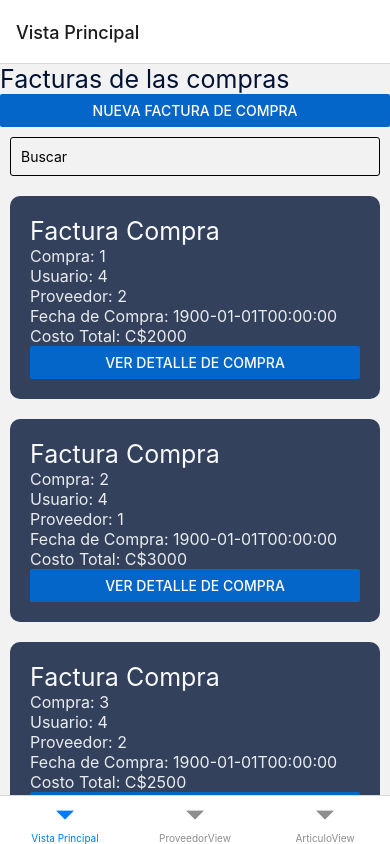
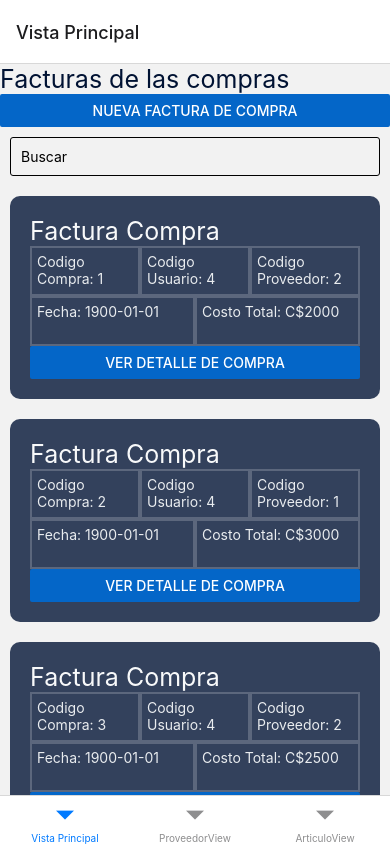
Before and after one commit to JulioAburto/CalzadoMiFavorita, a React Native app: screen /MainView in a window 390 px wide. Built offline with nearby package versions, Linux system fonts and the light colour scheme.

Commit message:
Modificacion diseño de la compra y detalle

```diff
--- a/APIDatabase/Articulo.json
+++ b/APIDatabase/Articulo.json
@@ -7,7 +7,7 @@
 		"Código_Articulo": 0,
 		"Nombre_Articulo": "Zapato Nike",
 		"Descripcion_Articulo": "Zapato para realizar deportes",
-		"Fecha_Registro": "1900-01-01T00:00:00",
+		"Fecha_Registro": "1900-01-01",
 		"Estado": true
 	},
 	{
@@ -18,7 +18,7 @@
 		"Código_Articulo": 1,
 		"Nombre_Articulo": "Sandalia Rosita",
 		"Descripcion_Articulo": "Sandalia para damas",
-		"Fecha_Registro": "1900-01-01T00:00:00",
+		"Fecha_Registro": "1900-01-01",
 		"Estado": true
 	},
 	{
@@ -29,7 +29,7 @@
 		"Código_Articulo": 2,
 		"Nombre_Articulo": "Zapato Artezano",
 		"Descripcion_Articulo": "Zapato casual para toda ocasion",
-		"Fecha_Registro": "1900-01-01T00:00:00",
+		"Fecha_Registro": "1900-01-01",
 		"Estado": false
 	},
 	{
@@ -40,7 +40,7 @@
 		"Código_Articulo": 3,
 		"Nombre_Articulo": "Zapato Adidas",
 		"Descripcion_Articulo": "Zapato de corte bajo para dama",
-		"Fecha_Registro": "1900-01-01T00:00:00",
+		"Fecha_Registro": "1900-01-01",
 		"Estado": true
 	},
 	{
@@ -51,7 +51,7 @@
 		"Código_Articulo": 0,
 		"Nombre_Articulo": "Zapato Nike",
 		"Descripcion_Articulo": "Zapato para realizar deportes",
-		"Fecha_Registro": "1900-01-01T00:00:00",
+		"Fecha_Registro": "1900-01-01",
 		"Estado": true
 	},
 	{
@@ -62,7 +62,7 @@
 		"Código_Articulo": 1,
 		"Nombre_Articulo": "Sandalia Air Jordan",
 		"Descripcion_Articulo": "Sandalia para damas",
-		"Fecha_Registro": "1900-01-01T00:00:00",
+		"Fecha_Registro": "1900-01-01",
 		"Estado": true
 	},
 	{
@@ -73,7 +73,7 @@
 		"Código_Articulo": 2,
 		"Nombre_Articulo": "Zapato Bota Cuero",
 		"Descripcion_Articulo": "Zapato casual para toda ocasion",
-		"Fecha_Registro": "1900-01-01T00:00:00",
+		"Fecha_Registro": "1900-01-01",
 		"Estado": false
 	},
 	{
@@ -84,7 +84,7 @@
 		"Código_Articulo": 3,
 		"Nombre_Articulo": "Zapato Formales",
 		"Descripcion_Articulo": "Zapato de corte bajo para dama",
-		"Fecha_Registro": "1900-01-01T00:00:00",
+		"Fecha_Registro": "1900-01-01",
 		"Estado": true
 	}
 ]
--- a/APIDatabase/Compra_Articulo.json
+++ b/APIDatabase/Compra_Articulo.json
@@ -3,84 +3,84 @@
 		"Id_Compra": 1,
 		"Id_Usuario": 4,
 		"Id_Proveedor": 2,
-		"Fecha_Compra": "1900-01-01T00:00:00",
+		"Fecha_Compra": "1900-01-01",
 		"Total_Costo": 2000
 	},
 	{
 		"Id_Compra": 2,
 		"Id_Usuario": 4,
 		"Id_Proveedor": 1,
-		"Fecha_Compra": "1900-01-01T00:00:00",
+		"Fecha_Compra": "1900-01-01",
 		"Total_Costo": 3000
 	},
 	{
 		"Id_Compra": 3,
 		"Id_Usuario": 4,
 		"Id_Proveedor": 2,
-		"Fecha_Compra": "1900-01-01T00:00:00",
+		"Fecha_Compra": "1900-01-01",
 		"Total_Costo": 2500
 	},
 	{
 		"Id_Compra": 4,
 		"Id_Usuario": 4,
 		"Id_Proveedor": 3,
-		"Fecha_Compra": "1900-01-01T00:00:00",
+		"Fecha_Compra": "1900-01-01",
 		"Total_Costo": 4000
 	},
 	{
 		"Id_Compra": 5,
 		"Id_Usuario": 4,
 		"Id_Proveedor": 2,
-		"Fecha_Compra": "1900-01-01T00:00:00",
+		"Fecha_Compra": "1900-01-01",
 		"Total_Costo": 2000
 	},
 	{
 		"Id_Compra": 6,
 		"Id_Usuario": 4,
 		"Id_Proveedor": 1,
-		"Fecha_Compra": "1900-01-01T00:00:00",
+		"Fecha_Compra": "1900-01-01",
 		"Total_Costo": 3000
 	},
 	{
 		"Id_Compra": 7,
 		"Id_Usuario": 4,
 		"Id_Proveedor": 2,
-		"Fecha_Compra": "1900-01-01T00:00:00",
+		"Fecha_Compra": "1900-01-01",
 		"Total_Costo": 2500
 	},
 	{
 		"Id_Compra": 8,
 		"Id_Usuario": 4,
 		"Id_Proveedor": 3,
-		"Fecha_Compra": "1900-01-01T00:00:00",
+		"Fecha_Compra": "1900-01-01",
 		"Total_Costo": 4000
 	},
 	{
 		"Id_Compra": 9,
 		"Id_Usuario": 4,
 		"Id_Proveedor": 2,
-		"Fecha_Compra": "1900-01-01T00:00:00",
+		"Fecha_Compra": "1900-01-01",
 		"Total_Costo": 2000
 	},
 	{
 		"Id_Compra": 10,
 		"Id_Usuario": 4,
 		"Id_Proveedor": 1,
-		"Fecha_Compra": "1900-01-01T00:00:00",
+		"Fecha_Compra": "1900-01-01",
 		"Total_Costo": 3000
 	},
 	{
 		"Id_Compra": 11,
 		"Id_Usuario": 4,
 		"Id_Proveedor": 2,
-		"Fecha_Compra": "1900-01-01T00:00:00",
+		"Fecha_Compra": "1900-01-01",
 		"Total_Costo": 2500
 	},
 	{
 		"Id_Compra": 12,
 		"Id_Usuario": 4,
 		"Id_Proveedor": 3,
-		"Fecha_Compra": "1900-01-01T00:00:00",
+		"Fecha_Compra": "1900-01-01",
 		"Total_Costo": 4000
 	}
 ]
--- a/APIDatabase/Detalle_Compra.json
+++ b/APIDatabase/Detalle_Compra.json
@@ -6,7 +6,7 @@
 		"Cantidad": 1,
 		"Precio_UnitarioCompra": 3000,
 		"Precio_UnitarioVenta": 3500,
-		"Fecha": "1900-01-01T00:00:00",
+		"Fecha": "1900-01-01",
 		"Total_Costo": 3500
 	},
 	{
@@ -16,7 +16,7 @@
 		"Cantidad": 2,
 		"Precio_UnitarioCompra": 3000,
 		"Precio_UnitarioVenta": 3500,
-		"Fecha": "1900-01-01T00:00:00",
+		"Fecha": "1900-01-01T",
 		"Total_Costo": 6000
 	},
 	{
@@ -26,7 +26,7 @@
 		"Cantidad": 2,
 		"Precio_UnitarioCompra": 2500,
 		"Precio_UnitarioVenta": 3000,
-		"Fecha": "1900-01-01T00:00:00",
+		"Fecha": "1900-01-01T",
 		"Total_Costo": 5000
 	},
 	{
@@ -36,7 +36,7 @@
 		"Cantidad": 1,
 		"Precio_UnitarioCompra": 2500,
 		"Precio_UnitarioVenta": 3000,
-		"Fecha": "1900-01-01T00:00:00",
+		"Fecha": "1900-01-01",
 		"Total_Costo": 2500
 	},
 	{
@@ -46,7 +46,7 @@
 		"Cantidad": 1,
 		"Precio_UnitarioCompra": 3000,
 		"Precio_UnitarioVenta": 3500,
-		"Fecha": "1900-01-01T00:00:00",
+		"Fecha": "1900-01-01",
 		"Total_Costo": 3500
 	},
 	{
@@ -56,7 +56,7 @@
 		"Cantidad": 2,
 		"Precio_UnitarioCompra": 3000,
 		"Precio_UnitarioVenta": 3500,
-		"Fecha": "1900-01-01T00:00:00",
+		"Fecha": "1900-01-01",
 		"Total_Costo": 6000
 	},
 	{
@@ -66,7 +66,7 @@
 		"Cantidad": 2,
 		"Precio_UnitarioCompra": 2500,
 		"Precio_UnitarioVenta": 3000,
-		"Fecha": "1900-01-01T00:00:00",
+		"Fecha": "1900-01-01",
 		"Total_Costo": 5000
 	},
 	{
@@ -76,7 +76,7 @@
 		"Cantidad": 1,
 		"Precio_UnitarioCompra": 2500,
 		"Precio_UnitarioVenta": 3000,
-		"Fecha": "1900-01-01T00:00:00",
+		"Fecha": "1900-01-01",
 		"Total_Costo": 2500
 	}
 ]
--- a/components/utility/CompraContenido.js
+++ b/components/utility/CompraContenido.js
@@ -54,19 +54,23 @@ export { CompraContenido };
 
 const styles = StyleSheet.create({
 	CardStyle: {
-		flex: 4,
 		backgroundColor: "#33415C",
+		flex: 1,
+		alignSelf:"stretch",
+		flexDirection:"column",
 		padding: 20,
 		margin: 10,
 		borderRadius: 10,
 	},
 	Title: {
 		color: "#f8f9fa",
-		fontSize: 25,
+		fontSize: 20,
 	},
 	Atribute: {
+		flex:1,
+		  alignSelf: "stretch",
 		color: "#e9ecef",
-		fontSize: 16,
+		fontSize: 13,
 	},
 	Resumen: {
 		color: "#e9ecef",
--- a/components/utility/cardCompraComp.js
+++ b/components/utility/cardCompraComp.js
@@ -4,14 +4,15 @@ const CardCompraComp = (props) => {
 	return (
 		<View style={styles.CardStyle}>
 			<Text style={styles.Title}>Factura Compra</Text>
-			{/* <Text style={styles.Atribute}>Id: {props.data.IdCurso} </Text> */}
-			<Text style={styles.Atribute}>Compra: {props.data.Id_Compra} </Text>
-			{/* <Text style={styles.Resumen}>Resumen: {props.data.ResumenCurso} </Text> */}
-			<Text style={styles.Atribute}>Usuario: {props.data.Id_Usuario} </Text>
-			<Text style={styles.Atribute}>Proveedor: {props.data.Id_Proveedor} </Text>
-			<Text style={styles.Atribute}>Fecha de Compra: {props.data.Fecha_Compra} </Text>
-			<Text style={styles.Atribute}>Costo Total: C${props.data.Total_Costo} </Text>
-
+			<View style={styles.CardStyles1}>
+				<Text style={styles.Atribute}>Codigo Compra: {props.data.Id_Compra} </Text>
+				<Text style={styles.Atribute}>Codigo Usuario: {props.data.Id_Usuario} </Text>
+				<Text style={styles.Atribute}>Codigo Proveedor: {props.data.Id_Proveedor} </Text>
+			</View>
+			<View style={styles.CardStyles1}>
+				<Text style={styles.Atribute}>Fecha: {props.data.Fecha_Compra} </Text>
+				<Text style={styles.Atribute}>Costo Total: C${props.data.Total_Costo} </Text>
+			</View>
 			<Button
 				title="Ver Detalle de Compra"
 				color="#0466C8"
@@ -33,13 +34,32 @@ const styles = StyleSheet.create({
 		margin: 10,
 		borderRadius: 10,
 	},
+	CardStyles1: {
+		flex: 1,
+		alignSelf: "stretch",
+		flexDirection: "row",
+		backgroundColor: "#33415C",
+		padding: 0,
+		margin: 0,
+		borderRadius: 10,
+		// borderWidth: 1,
+		// borderColor: "#001233",
+		// padding: 5,
+		// margin: 5,
+	},
 	Title: {
 		color: "#f8f9fa",
 		fontSize: 25,
 	},
 	Atribute: {
+		flex: 1,
+		alignSelf: "stretch",
 		color: "#e9ecef",
-		fontSize: 16,
+		fontSize: 14,
+		borderWidth: 2.5,
+		borderColor: "#5C677D",
+		padding: 5,
+		height: 50,
 	},
 	Resumen: {
 		color: "#e9ecef",
--- a/components/view/DetalleCompraView.js
+++ b/components/view/DetalleCompraView.js
@@ -33,12 +33,13 @@ class DetalleCompraView extends React.Component {
 		this.setState({ Dataset: Detalles });
 		this.props.navigation.navigate("DetalleCompraView");
 	};
+
 	render() {
 		return (
 			<ScrollView>
 				{/* <Text style={styles.Title}>Detalle</Text> */}
 				<Button
-					title="Nueva Factura Compra"
+					title="Nueva Detalle de Factura Compra"
 					color="#0466C8"
 					onPress={() => this.props.navigation.navigate("NewDetalleCompra")}
 				></Button>
@@ -51,16 +52,22 @@ class DetalleCompraView extends React.Component {
 				{this.state.Dataset.map((p) => {
 					return (
 						<View style={styles.CardStyles} key={p.Id_DetalleCompra}>
-							<Text style={styles.TitleP}>Factura Compra</Text>
-							{/* <Text style={styles.Atribute}>Identificador compra: {p.Id_Compra}</Text>
-							<Text style={styles.Atribute}>Id Detalle Compra: {p.Id_DetalleCompra}</Text>
-							<Text style={styles.Atribute}>Id Compra: {p.Id_Compra}</Text>
-							<Text style={styles.Atribute}>Id Articulo: {p.Id_Articulo}</Text> */}
-							<Text style={styles.Atribute}>Cantidad: {p.Cantidad}</Text>
-							<Text style={styles.Atribute}>Precio Unitario Compra: {p.Precio_UnitarioCompra}</Text>
-							<Text style={styles.Atribute}>Precio Unitario Venta: {p.Precio_UnitarioVenta}</Text>
-							<Text style={styles.Atribute}>Fecha: {p.Fecha}</Text>
-							<Text style={styles.Atribute}>Total Costo: {p.Total_Costo}</Text>
+							<Text style={styles.TitleP}>Detalle de Factura Compra</Text>
+							<View style={styles.CardStyles1}>
+								<Text style={styles.Atribute}>Cantidad:{p.Cantidad}</Text>
+								{/* <Text style={styles.Atribute}>Fecha:{p.Fecha}</Text> */}
+								{/* <Text style={styles.Atribute}>Fecha:{p.Fecha}</Text>
+								<Text style={styles.Atribute}>Total Costo: C${p.Total_Costo}</Text> */}
+								<Text style={styles.Atribute}>P/U Compra: C${p.Precio_UnitarioCompra}</Text>
+							</View>
+							<View style={styles.CardStyles1}>
+								{/* <Text style={styles.Atribute}>Cantidad:{p.Cantidad}</Text>
+								<Text style={styles.Atribute}>P/U Compra: C${p.Precio_UnitarioCompra}</Text>
+							<Text style={styles.Atribute}>P/U Venta: C${p.Precio_UnitarioVenta}</Text> */}
+								<Text style={styles.Atribute}>P/U Venta: C${p.Precio_UnitarioVenta}</Text>
+								<Text style={styles.Atribute}>Total Costo: C${p.Total_Costo}</Text>
+							</View>
+
 							<CompraContenido
 								Compra={this.state.Compra}
 								NuevoContenido={this.NuevoContenido}
@@ -83,16 +90,35 @@ const styles = StyleSheet.create({
 		margin: 10,
 		borderRadius: 10,
 	},
+	CardStyles1: {
+		flex: 1,
+		alignSelf: "stretch",
+		flexDirection: "row",
+		backgroundColor: "#001845",
+		padding: 0,
+		margin: 0,
+		borderRadius: 10,
+		// borderWidth: 1,
+		// borderColor: "#001233",
+		// padding: 5,
+		// margin: 5,
+	},
 	TitleP: {
 		color: "#f8f9fa",
-		fontSize: 28,
+		fontSize: 20,
 	},
 	Title: {
 		color: "#f8f9fa",
-		fontSize: 25,
+		fontSize: 20,
 	},
 	Atribute: {
+		flex: 1,
+		alignSelf: "stretch",
 		color: "#e9ecef",
-		fontSize: 16,
+		fontSize: 14,
+		borderWidth: 2.5,
+		borderColor: "#33415C",
+		padding: 5,
+		height: 50,
 	},
 });
--- a/components/view/LoginView.js
+++ b/components/view/LoginView.js
@@ -15,7 +15,7 @@ const LoginView = (props) => {
 					style={styles.InputStyle}
 					placeholder="UserName"
 					textContentType="username"
-					autoFocus="true"
+					// autoFocus="true"
 					placeholderTextColor="#001233"
 				></TextInput>
 				<TextInput
```
Also changed, not shown: APIDatabase/Proveedor.json (+12 -12 lines).
